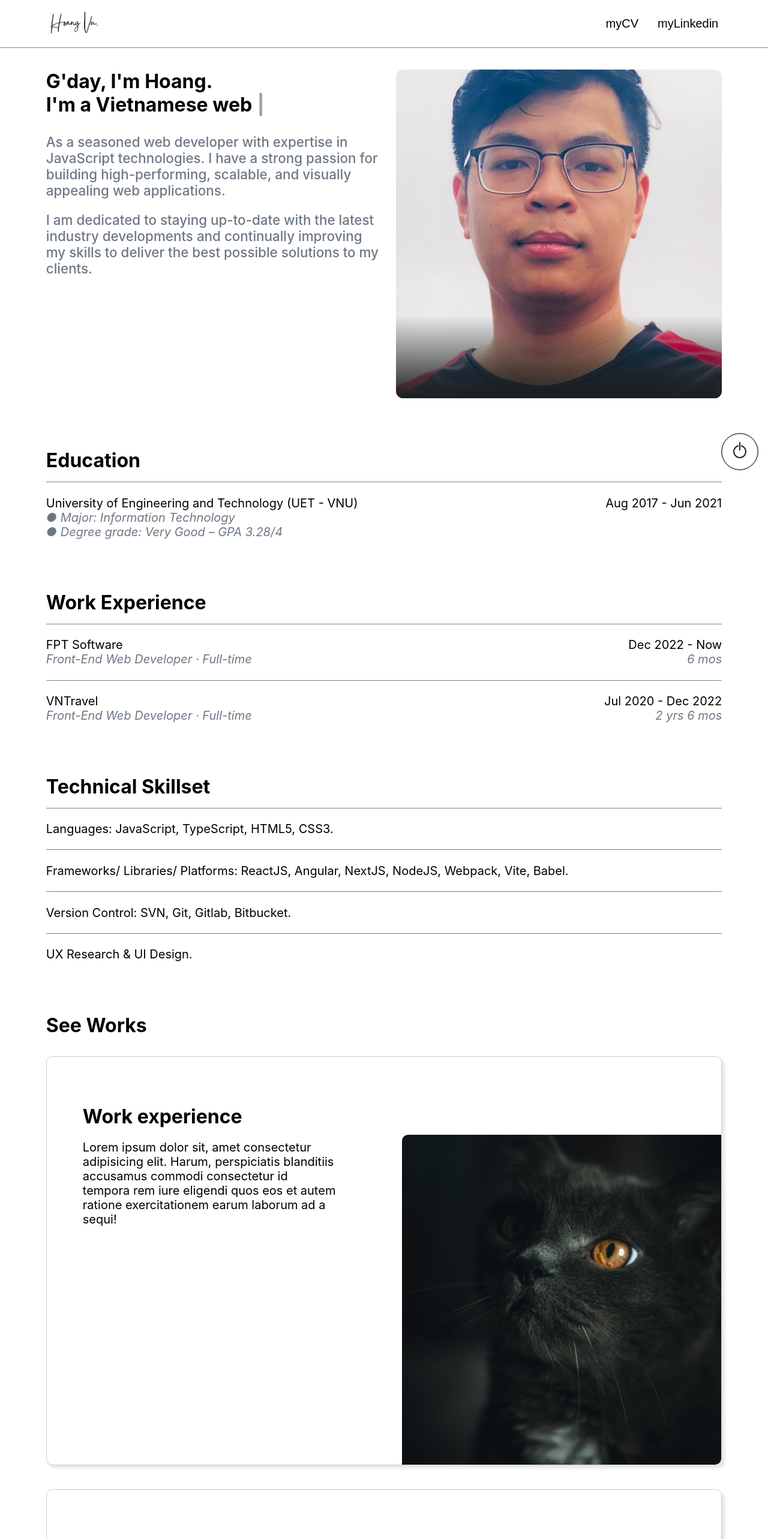
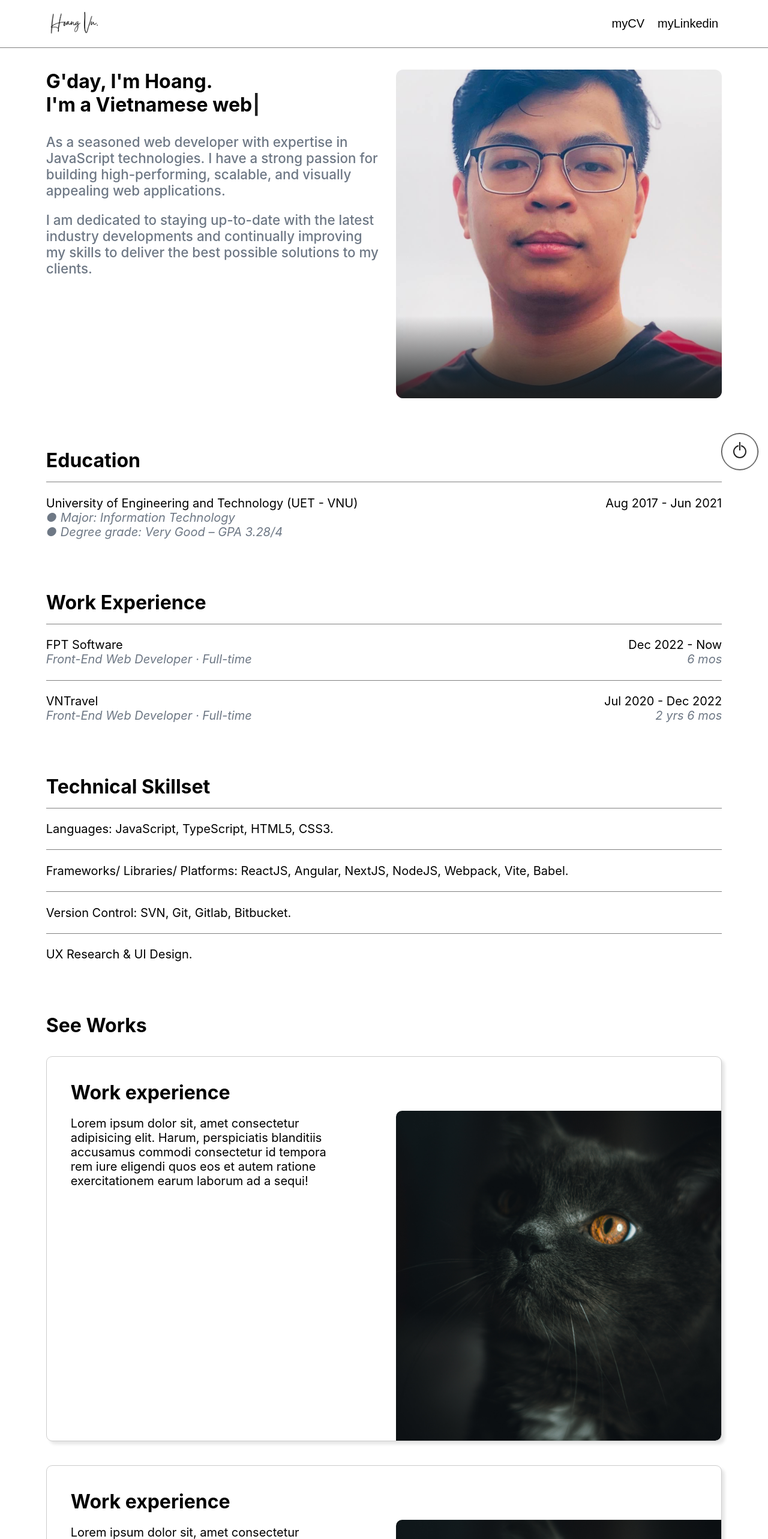
Before and after one commit to hoagVu/portfolio, a React (Vite) app: page / in a window 1280 px wide. Shown: the top 2566 px of the page at 60% size. Built offline with nearby package versions, Linux system fonts and the light colour scheme; a web font is replaced by a local one.

Commit message:
fix style for header

```diff
--- a/src/features/info/seeWorks/SeeWorks.scss
+++ b/src/features/info/seeWorks/SeeWorks.scss
@@ -24,7 +24,7 @@
   box-shadow: 5px 5px 5px rgba(0, 0, 0, 0.1);
   background-color: var(--background);
   color: var(--text-primary);
-  padding: 4em 0 0 3em;
+  padding: 2em 0 0 2em;
   border-radius: 10px;
   max-height: 600px;
   display: flex;
@@ -82,7 +82,7 @@
 
   .card {
     flex-direction: column;
-    padding: 1.5em 1em 1em;
+    padding: 1em 1em 1em;
     max-height: unset;
     position: unset;
 
--- a/src/views/header/Header.scss
+++ b/src/views/header/Header.scss
@@ -16,5 +16,5 @@
 
 .nav-link {
   display: flex;
-  gap: 1em;
+  gap: 0.5em;
 }
```
